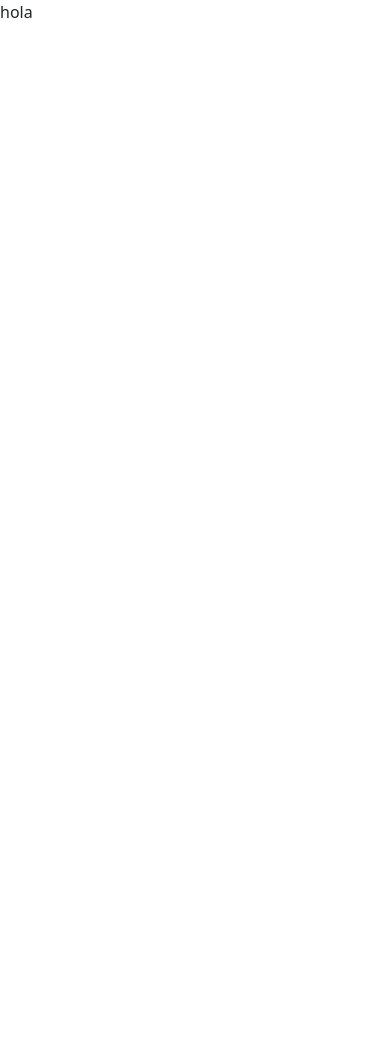
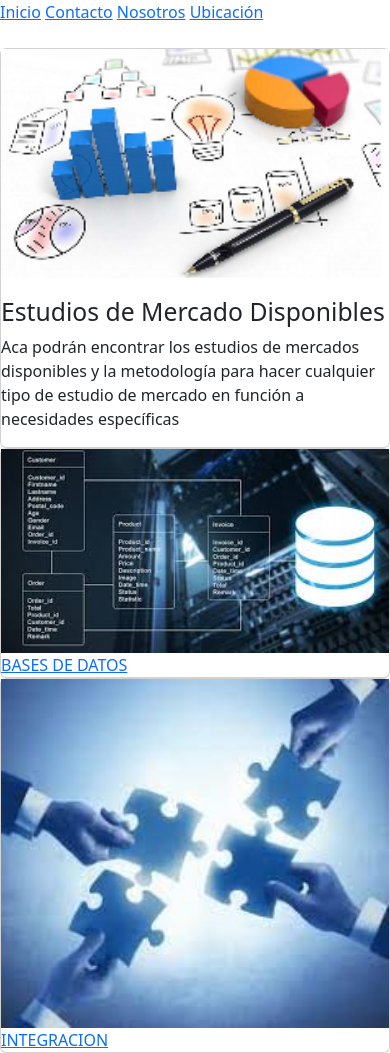
Before and after one commit to nelsonperezalonso/PreEntrega2-PerezAlonso, a plain HTML site: page index.html in a window 390 px wide. Before the commit the page ends 844 px from the top, so only its background shows below. Drawn offline with nearby package versions, Linux system fonts and the light colour scheme.

Commit message:
bootstrap

```diff
--- a/index.html
+++ b/index.html
@@ -1,22 +1,42 @@
 <!DOCTYPE html>
-<html lang="en">
+<html lang="es">
 <head>
     <meta charset="UTF-8">
     <meta name="viewport" content="width=device-width, initial-scale=1.0">
     <title>PreEntrega2</title>
     <link href="https://cdn.jsdelivr.net/npm/bootstrap@5.3.2/dist/css/bootstrap.min.css" rel="stylesheet"
         integrity="sha384-T3c6CoIi6uLrA9TneNEoa7RxnatzjcDSCmG1MXxSR1GAsXEV/Dwwykc2MPK8M2HN" crossorigin="anonymous">
-
-
-
-    </head>
+</head>
 
 <body>
-    hola
+    <header>
+        <nav>
+            <a href="#">Inicio</a>
+            <a href="#">Contacto</a>
+            <a href="#">Nosotros</a>
+            <a href="#">Ubicación</a>
+        </nav>
+    </header>
+    <br>
+    <div class="card">
+        <img src="./Media/ESTUDIO DE MERCADO.jpg" alt="Estudios-de-Mercado">
+        <h2>Estudios de Mercado Disponibles</h2>
+        <p>Aca podrán encontrar los estudios de mercados disponibles y la metodología para hacer cualquier tipo de estudio
+            de mercado en función a necesidades específicas</p>
+    </div>
 
-<script src="https://cdn.jsdelivr.net/npm/bootstrap@5.3.2/dist/js/bootstrap.bundle.min.js"
-    integrity="sha384-C6RzsynM9kWDrMNeT87bh95OGNyZPhcTNXj1NW7RuBCsyN/o0jlpcV8Qyq46cDfL"
-    crossorigin="anonymous"></script>
+    <div class="card">
+        <img src="./Media/BASE DE DATOS.jpeg" alt="Bases de datos">
+        <a href="Pages/Base-de-datos/Base-de-datos.html">BASES DE DATOS</a>
+    </div>
+
+    <div class="card">
+        <img src="./Media/INTEGRACION DE DATOS.jpeg" alt="Integracion">
+        <a href="Pages/Integracion/Integracion.html">INTEGRACION</a>
+    </div>
+
+    <script src="https://cdn.jsdelivr.net/npm/bootstrap@5.3.2/dist/js/bootstrap.bundle.min.js"
+        integrity="sha384-C6RzsynM9kWDrMNeT87bh95OGNyZPhcTNXj1NW7RuBCsyN/o0jlpcV8Qyq46cDfL"
+        crossorigin="anonymous"></script>
 </body>
-
 </html>
--- a/style.css
+++ b/style.css
@@ -0,0 +1,79 @@
+* {
+    margin: 0;
+    padding: 0;
+    box-sizing: border-box;
+}
+
+body {
+    display: flex;
+    flex-direction: column;
+    align-items: center;
+}
+
+header {
+    background-color: #00ff00;
+    width: 100%;
+    padding: 10px;
+    box-sizing: border-box;
+    display: flex;
+    justify-content: space-between;
+    align-items: center;
+    flex-wrap: wrap; /* Permite que los elementos se envuelvan en varias líneas en pantallas pequeñas */
+}
+
+header > nav {
+    display: flex;
+    justify-content: space-around;
+    flex-wrap: wrap;
+}
+
+header > nav > a {
+    color: #fef6cd;
+    text-decoration: none;
+    font-family: 'Montserrat', sans-serif;
+    font-size: x-large;
+    margin: 5px; /* Añadimos un pequeño margen entre los elementos para mayor claridad */
+}
+
+header > nav > a:hover {
+    color: black;
+    font-weight: bold;
+    text-decoration: underline;
+}
+
+/* Aplicamos estilos al main */
+main {
+    display: flex;
+    justify-content: space-around;
+    flex-wrap: wrap;
+    padding: 20px;
+}
+
+/* Aplicamos estilos de ancho a las card */
+main > .card {
+    width: 300px;
+    padding: 20px;
+    border: 1px solid #ccc;
+    border-radius: 3px;
+    margin-top: 20px;
+    transition: box-shadow 0.3s ease-in-out;
+}
+
+main > .card:hover {
+    box-shadow: 0 0 10px rgba(0, 0, 0, 0.2);
+}
+
+/* Aplicamos estilos a las imágenes dentro de las card */
+main > .card > img {
+    width: 100%;
+    height: auto;
+    border-radius: 3px;
+}
+
+/* Media query para ajustar estilos en pantallas más pequeñas */
+@media screen and (max-width: 600px) {
+    header {
+        flex-direction: column; /* Cambiamos a dirección de columna en pantallas pequeñas */
+        align-items: center; /* Centramos horizontalmente en pantallas pequeñas */
+    }
+}
```
Also changed, not shown: Media/BASE DE DATOS.jpeg (added), Media/ESTUDIO DE MERCADO.jpg (added), Media/INTEGRACION DE DATOS.jpeg (added).
